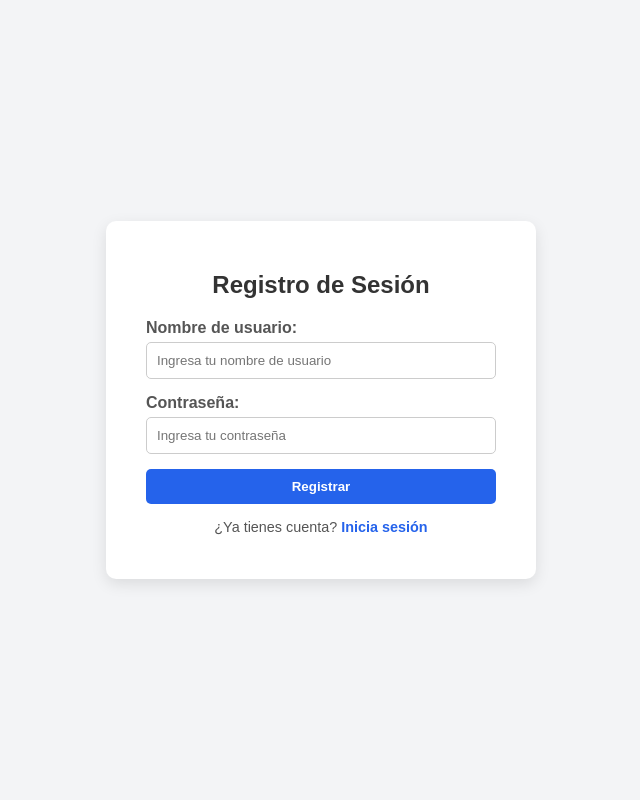
After one commit to razieljk/biblioteca_J-S, a PHP site: page /registro.php in a window 1280 px wide. The commit adds this page. Shown: the whole page, without its empty margins (319-959 px from the left). Run offline with PHP 8.4, Linux system fonts and the light colour scheme.

Commit message:
registro y login

```diff
--- /dev/null
+++ b/views/registro.php
@@ -0,0 +1,100 @@
+<!DOCTYPE html>
+<html lang="es">
+<head>
+  <meta charset="UTF-8">
+  <meta name="viewport" content="width=device-width, initial-scale=1.0">
+  <title>Registro de Sesión</title>
+  <style>
+    body {
+      font-family: Arial, sans-serif;
+      background: #f3f4f6;
+      display: flex;
+      justify-content: center;
+      align-items: center;
+      height: 100vh;
+      margin: 0;
+    }
+
+    .container {
+      background: #fff;
+      padding: 30px 40px;
+      border-radius: 10px;
+      box-shadow: 0 5px 15px rgba(0,0,0,0.1);
+      width: 350px;
+      text-align: center;
+    }
+
+    h2 {
+      margin-bottom: 20px;
+      color: #333;
+    }
+
+    label {
+      display: block;
+      text-align: left;
+      margin-bottom: 5px;
+      font-weight: bold;
+      color: #555;
+    }
+
+    input {
+      width: 100%;
+      padding: 10px;
+      margin-bottom: 15px;
+      border: 1px solid #ccc;
+      border-radius: 5px;
+      box-sizing: border-box;
+    }
+
+    button {
+      width: 100%;
+      padding: 10px;
+      background: #2563eb;
+      color: white;
+      border: none;
+      border-radius: 5px;
+      cursor: pointer;
+      font-weight: bold;
+    }
+
+    button:hover {
+      background: #1d4ed8;
+    }
+
+    p {
+      margin-top: 15px;
+      font-size: 0.9rem;
+      color: #555;
+    }
+
+    a {
+      color: #2563eb;
+      text-decoration: none;
+      font-weight: bold;
+    }
+
+    a:hover {
+      text-decoration: underline;
+    }
+  </style>
+</head>
+<body>
+
+  <div class="container">
+    <h2>Registro de Sesión</h2>
+
+    <form action="#" method="post">
+      <label for="username">Nombre de usuario:</label>
+      <input type="text" id="username" name="username" placeholder="Ingresa tu nombre de usuario" required>
+
+      <label for="password">Contraseña:</label>
+      <input type="password" id="password" name="password" placeholder="Ingresa tu contraseña" required>
+
+      <button type="submit">Registrar</button>
+    </form>
+
+    <p>¿Ya tienes cuenta? <a href="./login.php">Inicia sesión</a></p>
+  </div>
+
+</body>
+</html>
```
Also changed, not shown: views/login.php (+10 -1 lines).
